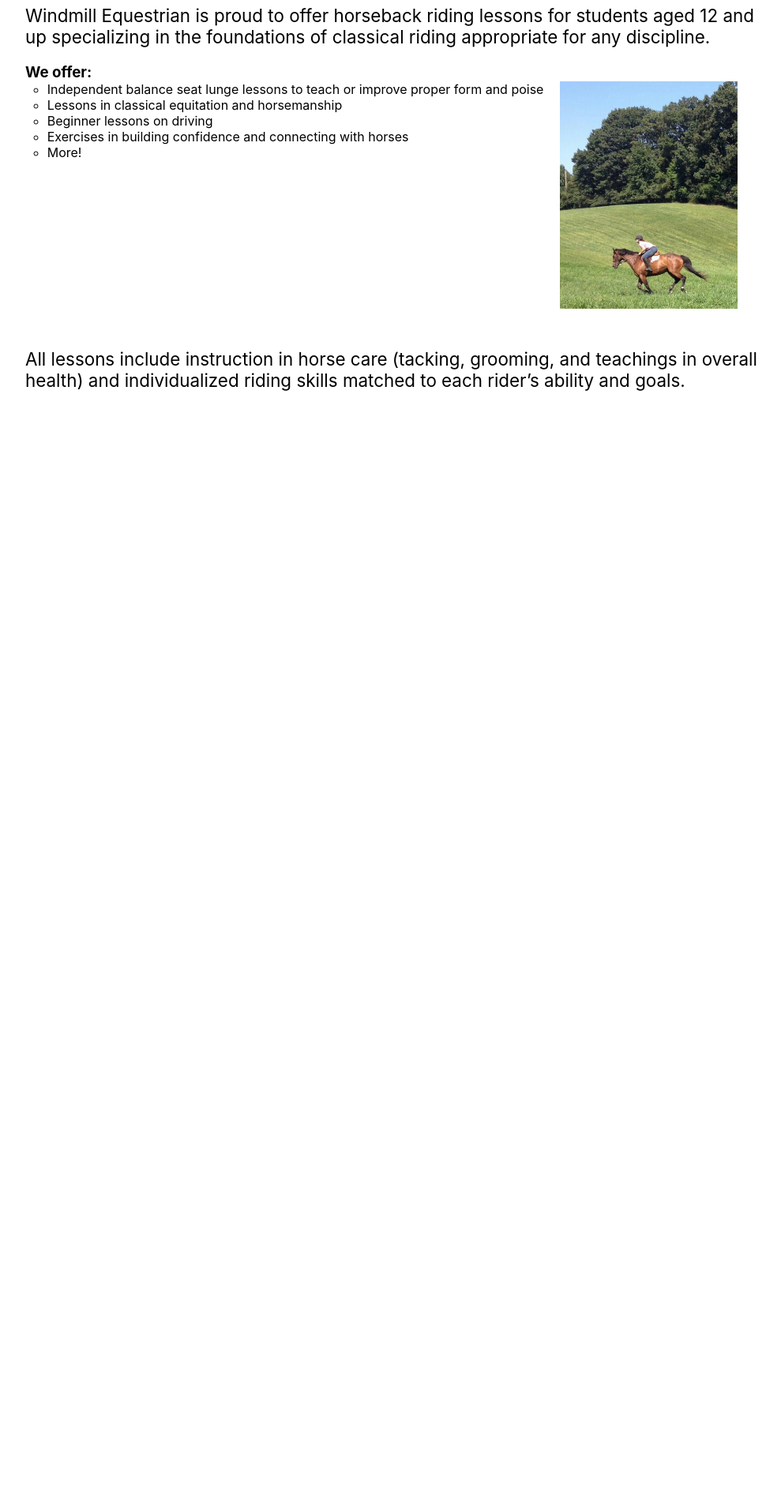
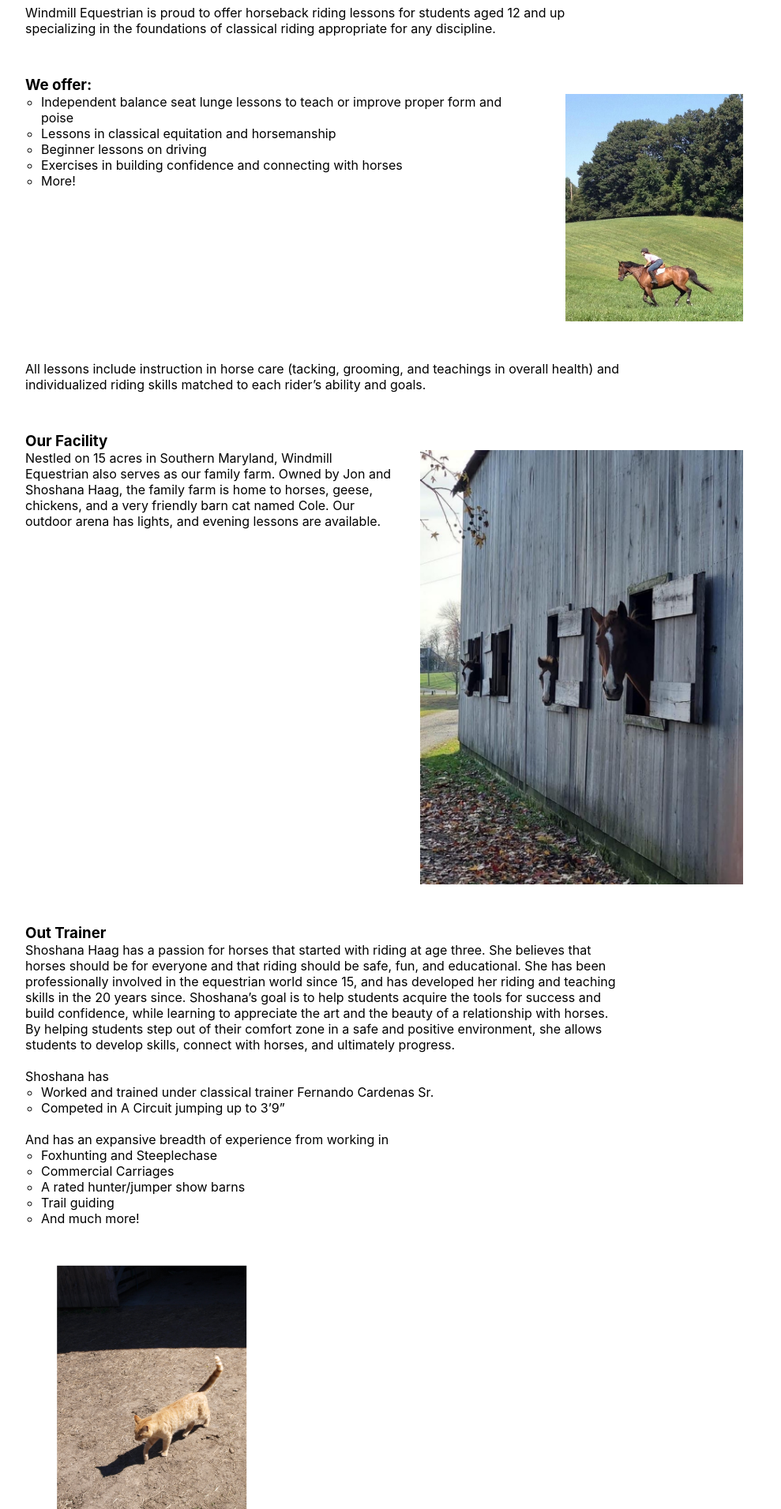
Before and after one commit to Matt-LaRochelle/horses, a React (Create React App) app: page /about in a window 1280 px wide. Shown: the part 89-2000 px from the top of the page at 79% size, without its empty margins (144-1133 px from the left). Before the commit the page ends 800 px from the top, so only its background shows below. Built offline with nearby package versions, Linux system fonts and the light colour scheme.

Commit message:
update pictures and styles

```diff
--- a/src/App.js
+++ b/src/App.js
@@ -5,7 +5,7 @@ import Navbar from './components/navbar/Navbar';
 import About from './components/about/About';
 import Horses from './components/horses/Horses';
 import Lessons from './components/lessons/Lessons';
-import Now_what from './components/now_what/Now_what';
+import How_to from './components/how_to/How_to';
 import Contact from './components/contact/Contact';
 import Footer from './components/footer/Footer';
 import { BrowserRouter, Routes, Route } from 'react-router-dom';
@@ -20,7 +20,7 @@ function App() {
         <Route path="about" element={<About />} />
         <Route path="horses" element={<Horses />} />
         <Route path="lessons" element={<Lessons />} />
-        <Route path="now_what" element={<Now_what />} />
+        <Route path="how_to" element={<How_to />} />
         <Route path="contact" element={<Contact />} />
       </Routes>
       {/* <Footer /> */}
--- a/src/components/about/About.jsx
+++ b/src/components/about/About.jsx
@@ -1,6 +1,8 @@
 import React from "react";
 import styles from './About.module.css';
 import h4 from '../images/h4.jpg';
+import cat from '../images/cat.png';
+import h3 from '../images/h3.jpg';
 
 function About() {
     return (
@@ -20,6 +22,32 @@ function About() {
             </div>
             <p className={styles.p}>All lessons include instruction in horse care (tacking, grooming, and teachings in overall health) and individualized riding skills matched to each rider’s ability and goals. </p>
 
+            <h3 className={styles.h3}>Our Facility</h3>
+            <div className={styles.grid}>
+                <p className={styles.p}>Nestled on 15 acres in Southern Maryland, Windmill Equestrian also serves as our family farm. Owned by Jon and Shoshana Haag, the family farm is home to horses, geese, chickens, and a very friendly barn cat named Cole.  Our outdoor arena has lights, and evening lessons are available. </p>
+                <img src={h3} alt="horses in a barn" className={styles.horses} />
+            </div>
+
+            <h3 className={styles.h3}>Out Trainer</h3>
+            <p className={styles.p}>Shoshana Haag has a passion for horses that started with riding at age three. She believes that horses should be for everyone and that riding should be safe, fun, and educational. She has been professionally involved in the equestrian world since 15, and has developed her riding and teaching skills in the 20 years since. Shoshana’s goal is to help students acquire the tools for success and build confidence, while learning to appreciate the art and the beauty of a relationship with  horses. By helping students step out of their comfort zone in a safe and positive environment, she allows students to develop skills, connect with horses, and ultimately progress. </p>
+            <br></br>
+            <p className={styles.p}>Shoshana has</p>
+            <ul className={styles.ul}>
+                <li className={styles.li}>Worked and trained under classical trainer Fernando Cardenas Sr.</li>
+                <li className={styles.li}>Competed in A Circuit jumping up to 3’9”</li>
+            </ul>
+            <br></br>
+            <p className={styles.p}>And has an expansive breadth of experience from working in</p>
+            <ul className={styles.ul}>
+                <li className={styles.li}>Foxhunting and Steeplechase </li>
+                <li className={styles.li}>Commercial Carriages</li>
+                <li className={styles.li}>A rated hunter/jumper show barns</li>
+                <li className={styles.li}>Trail guiding</li>
+                <li className={styles.li}>And much more!</li>
+            </ul>
+            <img className={styles.cat} src={cat} alt="cat" />
+            <p className={styles.p}>When she’s not out working, Shoshana enjoys being with her husband, Jon, and her two children. She loves exploring the beaches of Maryland, opera (she is professionally trained!), making music, and giving back to the community. She is also a doula. </p>
+
         </div>
     );
 }
--- a/src/components/about/About.module.css
+++ b/src/components/about/About.module.css
@@ -5,14 +5,14 @@
 }
 
 .p {
-    font-size: 1.4rem;
+    /* font-size: 1.4rem; */
     max-width: 75ch;
-    margin: auto;
+    /* margin: auto; */
 }
 
 .h3 {
     /* margin-left: 15%; */
-    margin-top: 20px;
+    margin-top: 50px;
 }
 
 .grid {
@@ -20,6 +20,7 @@
     justify-content: space-around;
     margin-right: 2%;
     margin-bottom: 50px;
+    grid-gap: 2rem;
 
 }
 
@@ -37,6 +38,16 @@
     margin-left: 5px;
 }
 
+.cat {
+    rotate: 270deg;
+    width: 20rem;
+    margin-top: 90px;
+    margin-bottom: 90px;
+}
+
+.horses {
+    width: 45%;
+}
 @media screen and (max-width: 600px) {
     .h3 {
         margin-left: 2%;
--- a/src/components/contact/Contact.jsx
+++ b/src/components/contact/Contact.jsx
@@ -1,10 +1,12 @@
 import React from "react";
 import styles from './Contact.module.css';
+import h9 from '../images/h9.jpg';
 
 function Contact() {
     return (
         <div className={styles.container}>
             <h1 className={styles.h1}>Contact Us</h1>
+            <div className={styles.grid}>
                 <form className={styles.contact}>
                     <label>First Name</label>
                     <input className={styles.input} type="text" name="first_name" required></input>
@@ -16,10 +18,12 @@ function Contact() {
                     <input className={styles.input} type="email" name="email" required></input>
                     <hr className={styles.hr}></hr>
                     <label>Message</label>
-                <textarea className={styles.message} rows="8" cols="40" name="message" required></textarea>
+                    <textarea className={styles.message} rows="8" cols="30" name="message" required></textarea>
                     <hr className={styles.hr}></hr>
                     <button className={styles.btn} type="submit">Submit</button>
                 </form>
+                <img className={styles.img} src={h9} alt="Horse in bushes" />
+            </div>
         </div>
     );
 }
--- a/src/components/contact/Contact.module.css
+++ b/src/components/contact/Contact.module.css
@@ -11,13 +11,14 @@
 
 label {
     font-size: 1.4rem;
+    margin-bottom: 10px;
 }
 
 .input {
     display: block;
     border: none;
-    /* height: 30px; */
     font-size: 1.4rem;
+    margin-top: 10px;
 }
 
 .input:focus {
@@ -28,7 +29,6 @@ label {
     display: block;
     border: none;
     resize: none;
-    /* height: 30px; */
     font-size: 1.4rem;
 }
 
@@ -52,3 +52,20 @@ label {
     margin-left: 16%;
     margin-top: 10px;
 }
+
+.grid {
+    display: grid;
+    grid-template-columns: repeat(2, 1fr);
+    /* border: 2px solid aqua; */
+}
+
+.img {
+    width: 30rem;
+    margin-top: 50px;
+}
+
+@media screen and (max-width: 1000px) {
+    .grid {
+        grid-template-columns: repeat(1, 1fr);
+    }
+}
--- /dev/null
+++ b/src/components/how_to/How_to.jsx
@@ -0,0 +1,22 @@
+import React from "react";
+import styles from './How_to.module.css';
+import h1 from '../images/h1.jpg';
+
+function How_to() {
+    return (
+        <div className={styles.container}>
+
+            <h3 className={styles.h3}>What to Wear</h3>
+            <p className={styles.p}>You will need to wear pants (breeches preferred), but leggings or  loose fitting jeans are acceptable. <strong>Closed toe shoes</strong> (no sandals or lug soles), preferably a riding boot but shoes with a 1 inch heel or less, or sneakers are ok. We can provide helmets and all tack and equipment for the horse, but bringing your own helmet is encouraged. </p>
+            <img src={h1} className={styles.img} alt="horses on a hill" />
+            <h3 className={styles.h3}>When You Arrive</h3>
+            <p className={styles.p}>Please <strong>go slow</strong> up the driveway, park, and walk to the big barn at the top of the hill. </p>
+            <h3 className={styles.h3}>Weather Policy</h3>
+            <p className={styles.p}>We hold classes in all weather, rain or shine.  We may hold an indoor lesson on stable management,  horse care, and general horse education on days where we cannot ride. If the weather is truly unsafe, lessons may be rescheduled by us.</p>
+            <h3 className={styles.h3}>Cancellation Policy</h3>
+            <p className={styles.p}>The teacher-student relationship is one that requires mutual respect. If you are unable to make a lesson, whether that be for sickness or personal matters, you must call <strong>24 hours in advance.</strong> Lessons that are not canceled appropriately will not be eligible for a refund or reschedule. </p>
+        </div>
+    );
+}
+
+export default How_to;
--- a/src/components/now_what/Now_what.module.css
+++ b/src/components/how_to/How_to.module.css
@@ -15,3 +15,8 @@
 .ul {
     margin-left: 30px;
 }
+
+.img {
+    margin-top: 50px;
+    max-width: 40rem;
+}
--- a/src/components/navbar/Navbar.jsx
+++ b/src/components/navbar/Navbar.jsx
@@ -21,7 +21,7 @@ function Navbar() {
                         <Link to="lessons" className={styles.a}>Lessons</Link>
                     </li>
                     <li className={styles.li}>
-                        <Link to="now_what" className={styles.a}>Now What?</Link>
+                        <Link to="how_to" className={styles.a}>How to Prepare</Link>
                     </li>
                     <li className={styles.li}>
                         <Link to="contact" className={styles.a}>Contact</Link>
```
Also changed, not shown: src/components/now_what/Now_what.jsx (deleted, +0 -40 lines). Lines whose indentation alone changed are shown as unchanged.
